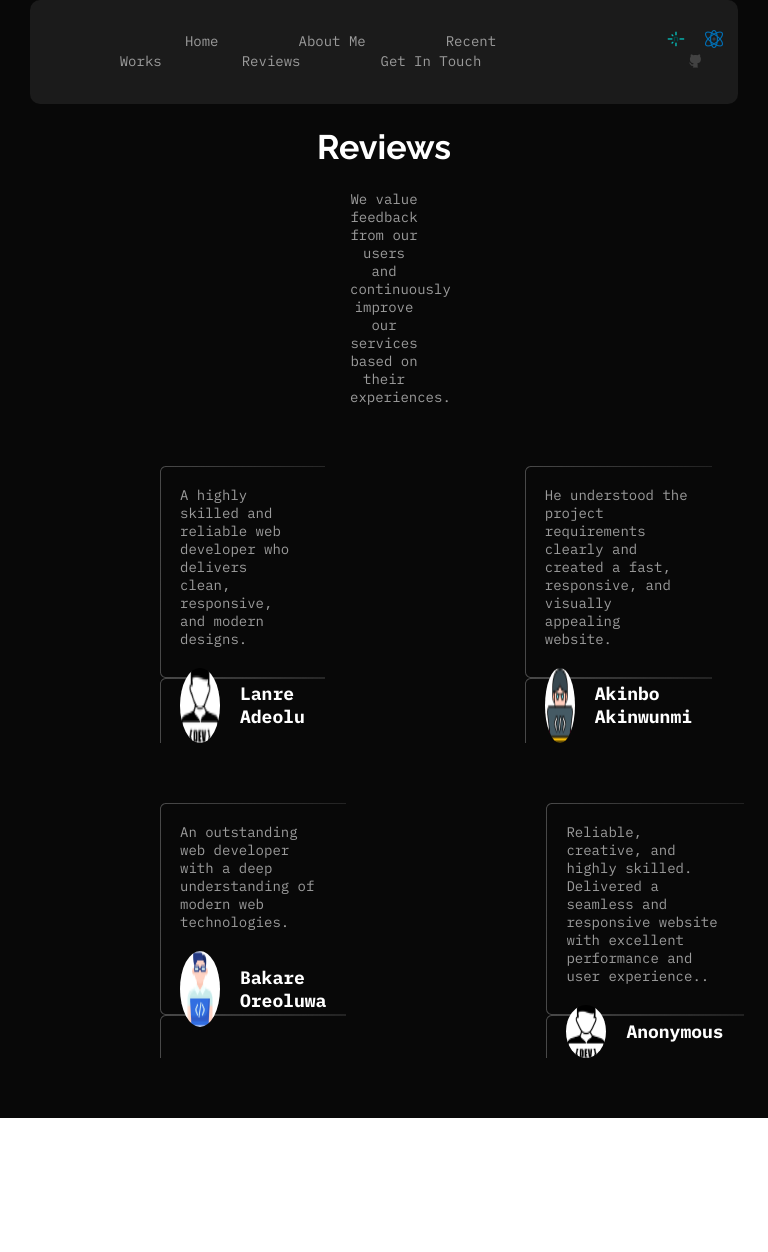
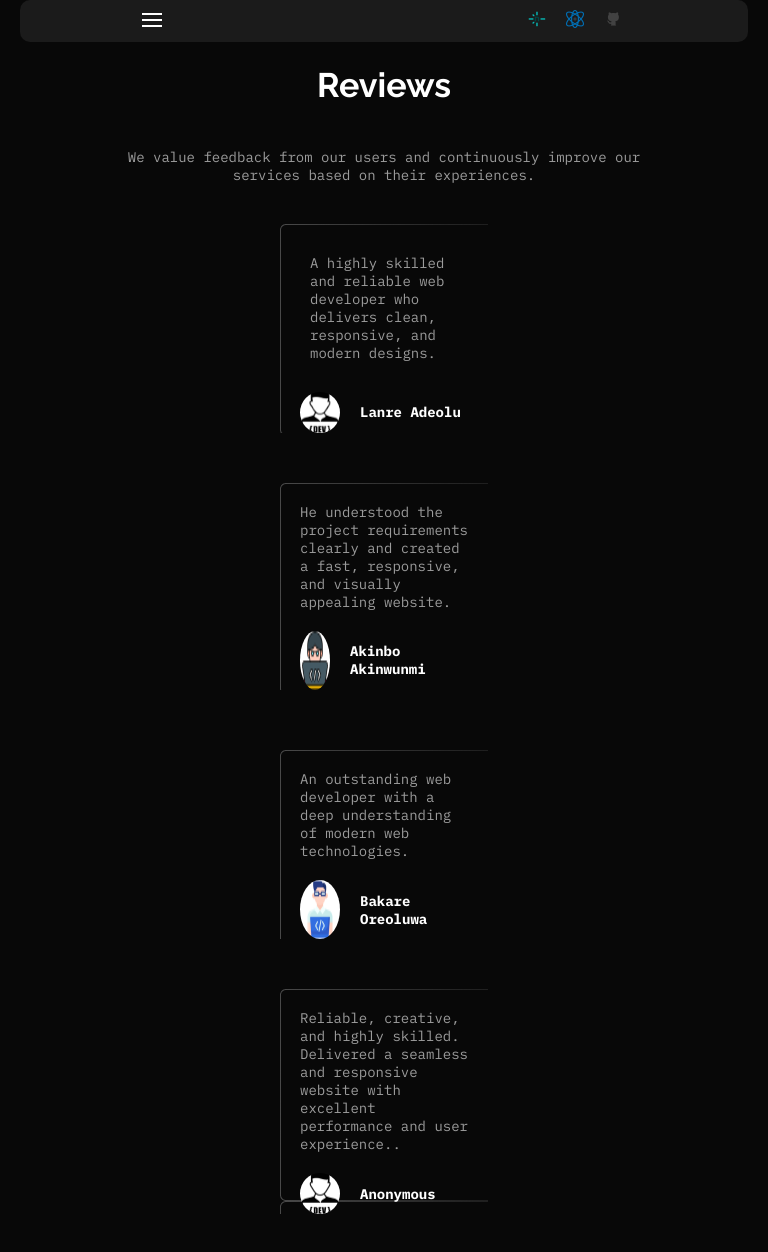
Before and after one commit to ismailidris092-commits/my-portfolio-app, a React (Vite) app: page /Reviews in a window 768 px wide. Shown: the top 1252 px of the page. Before the commit the page ends 1118 px from the top, so only its background shows below. Built offline with nearby package versions, Linux system fonts and the light colour scheme.

Commit message:
new updated portfolio

```diff
--- a/src/App.css
+++ b/src/App.css
@@ -107,11 +107,6 @@ body {
 }
 
 /* ...........ABOUT ME.......... */
-
-/* .aboutMe-container {
-  text-align: center;
-} */
-
 .aboutMe-container h1 {
   text-align: center;
   font-size: 34px;
@@ -479,7 +474,7 @@ body {
   font-size: 12px;
 }
 
-/* Media query fo mobile */
+/* ..........Media query fo mobile..........*/
 @media (max-width: 576px) {
   body {
     margin: 0;
@@ -514,7 +509,7 @@ body {
   }
 
   .nav-logo-container {
-    margin-left: 150px;
+    margin-left: 120px;
   }
 
   .profile-container-body {
@@ -688,8 +683,7 @@ body {
   }
 
   /* ...............Reviews............. */
-  .testimonials-container {
-    text-align: center;
+  .review-container {
     background-color: #080808;
   }
 
@@ -705,28 +699,25 @@ body {
   .testimonials-para {
     font-size: 14px;
     font-weight: 400px;
-    margin: 0 50px;
+    margin: 20px 50px;
     color: #9c9c9c;
-    padding-top: 20px;
   }
 
   .client-section1 {
     display: block;
-    padding: 20px;
-    background-color: #080808;
-    padding-top: 50px;
+    padding: 20px 0;
   }
 
   .client1-container {
     background-image: url(images/Rectangle12.png);
-    margin: 0 90px;
+    margin: 0 50px;
   }
 
   .client1-para {
     font-size: 14px;
     font-weight: 400px;
     margin: 0px;
-    padding: 20px 10px;
+    padding: 20px;
     color: #9c9c9c;
   }
 
@@ -739,7 +730,7 @@ body {
 
   .client2-container {
     background-image: url(images/Rectangle14.png);
-    margin: 0 90px;
+    margin: 0 50px;
     margin-top: 50px;
   }
 
@@ -761,12 +752,11 @@ body {
   .client-section2 {
     display: block;
     padding: 20px 20px 60px 20px;
-    background-color: #080808;
   }
 
   .client3-container {
     background-image: url(images/Rectangle12.png);
-    margin: 0 90px;
+    margin: 0 30px;
     margin-bottom: 50px;
   }
 
@@ -787,8 +777,383 @@ body {
 
   .client4-container {
     background-image: url(images/Rectangle14.png);
+    margin: 0 30px;
+    margin-bottom: 40px;
+  }
+
+  .client4-para {
+    font-size: 14px;
+    font-weight: 400px;
+    margin: 0px;
+    padding: 20px;
+    color: #9c9c9c;
+  }
+
+  .client4-Img-section h2 {
+    font-size: 14px;
+    font-weight: 700px;
+    color: #fff;
+    padding-left: 20px;
+  }
+
+  /* ..........Get In Touch............ */
+  .getInTouch-section {
+    text-align: center;
+  }
+
+  .getInTouch-container h1 {
+    font-family: raleway, serif;
+    font-size: 26px;
+    font-weight: 800px;
+    color: #fff;
+  }
+
+  .getInTouch-para {
+    font-size: 14px;
+    font-weight: 400px;
     margin: 0 90px;
+    color: #9c9c9c;
+  }
+
+  .form-label {
+    display: block;
+    margin-bottom: 10px;
+    color: #ffffff;
+    font-size: 12px;
+    margin-right: 140px;
+  }
+
+  .form-input {
+    width: 34%;
+    padding: 14px;
+    border-radius: 6px;
+    border: none;
+    margin-bottom: 24px;
+    font-size: 12px;
+  }
+
+  .form-text-area {
+    width: 34%;
+    padding: 14px;
+    border-radius: 6px;
+    border: none;
+    height: 100px;
+    font-size: 12px;
+    margin-bottom: 20px;
+  }
+
+  .submit-btn {
+    background-color: #3f8e00;
+    color: #fff;
+    padding: 15px 0;
+    width: 40%;
+    display: block;
+    margin: 0px auto 60px;
+  }
+
+  .footer-text {
+    text-align: center;
+    background-color: #1b1b1b;
+    color: #9c9c9c;
+    padding: 20px 0;
     margin-bottom: 40px;
+    font-size: 12px;
+  }
+}
+
+/* ..........Media query fo Ipad..........*/
+@media (min-width: 577px) and (max-width: 1024px) {
+  body {
+    margin: 0;
+    padding: 0;
+    font-family: IBM Plex Mono, serif;
+  }
+
+  .nav-container {
+    display: flex;
+    justify-content: center;
+    gap: 10px;
+    background-color: #1b1b1b;
+    padding: 10px 0;
+    margin: 0 20px;
+    border-radius: 10px;
+  }
+
+  .hamburger-icon {
+    display: block;
+    margin-right: 30px;
+    background-color: #1b1b1b;
+    border: none;
+  }
+
+  .nav-link a {
+    display: none;
+  }
+
+  .nav-link-mobile a {
+    text-decoration: none;
+    display: block;
+  }
+
+  .nav-logo-container {
+    margin-left: 300px;
+  }
+
+  .profile-container-body {
+    background-color: #080808;
+  }
+
+  .profile-container {
+    text-align: center;
+    padding: 20px 40px;
+    display: block;
+    color: #fff;
+  }
+
+  .profile h1 {
+    font-family: raleway, serif;
+    font-size: 35px;
+    font-weight: 800px;
+  }
+
+  .profile-para {
+    color: #9c9c9c;
+    font-size: 14px;
+    font-weight: 400px;
+    margin: 20px 0px 20px 40px;
+  }
+
+  .profile-start-btn {
+    font-family: IBM Plex Mono, serif;
+    color: #fff;
+    font-size: 14px;
+    font-weight: 700px;
+    background-color: #3f8e00;
+    border: 1px;
+    padding: 21px 20px;
+    margin-top: 20px;
+    margin-bottom: 30px;
+    border-radius: 8px;
+  }
+
+  .profile-img img {
+    margin-left: 0;
+    border-radius: 50%;
+    height: 250px;
+  }
+
+  .work-with-text {
+    color: #fff;
+    font-size: 12px;
+    margin-right: 10px;
+    padding-right: 340px;
+    margin-top: 40px;
+  }
+
+  .work-with-logo-container {
+    display: block;
+    text-align: center;
+  }
+
+  .work-with-logo {
+    margin-left: 10px;
+    padding: 0 0;
+    height: 30px;
+  }
+
+  /* ...........ABOUT ME.......... */
+  .aboutMe-container h1 {
+    text-align: center;
+    font-size: 26px;
+    font-weight: 700px;
+  }
+
+  .aboutMe-section {
+    display: block;
+    margin: 0;
+    text-align: center;
+  }
+
+  .aboutMe-section Img {
+    margin-top: 0px;
+    height: 200px;
+  }
+
+  .aboutMe-para {
+    font-size: 12px;
+    font-weight: 400px;
+    color: #080808;
+    margin: 20px 100px;
+  }
+
+  .aboutMe-btn {
+    background-color: #3f8e00;
+
+    color: #fff6e9;
+    padding: 12px 20px;
+    margin: 10px 50px 40px;
+    border-radius: 5px;
+    border: none;
+    font-size: 14px;
+    font-weight: 700px;
+  }
+
+  /* ...........Recent Work.......... */
+  .recent-work-text {
+    text-align: center;
+    font-size: 26px;
+    font-weight: 700px;
+    margin-bottom: 30px;
+  }
+
+  .icon-angle-left {
+    background-color: #1b1b1b;
+    border: none;
+    position: absolute;
+    left: 4%;
+    top: 9%;
+  }
+
+  .icon-angle-right {
+    background-color: #1b1b1b;
+    border: none;
+    position: absolute;
+    right: 4%;
+    top: 9%;
+  }
+
+  .recentWork-container {
+    display: block;
+  }
+
+  .sunnyside-section {
+    margin-left: 0px;
+    margin-right: 0px;
+    text-align: center;
+  }
+
+  .sunnyside-img {
+    height: 230px;
+  }
+
+  .sunnyside-section h2 {
+    font-size: 23px;
+  }
+
+  .sunnyside-para {
+    height: 0px;
+    margin: 0 90px;
+  }
+
+  .view-code-web-btns {
+    margin: 320px 0 60px 0;
+  }
+
+  .profitPredictor-section {
+    margin-left: 0px;
+    margin-right: 0px;
+    text-align: center;
+  }
+
+  .profitPredictor-img {
+    height: 220px;
+  }
+
+  .profitPredictor-section h2 {
+    font-size: 23px;
+  }
+
+  .profitPredictor-para {
+    margin: 0 100px;
+    padding-bottom: 20px;
+    height: 0px;
+  }
+
+  /* ...............Reviews............. */
+  .review-container {
+    background-color: #080808;
+  }
+
+  .testimonials-para {
+    font-size: 14px;
+    font-weight: 400px;
+    margin: 0 100px;
+    color: #9c9c9c;
+    padding-top: 20px;
+  }
+
+  .client-section1 {
+    display: block;
+    padding: 40px 180px;
+  }
+
+  .client1-container {
+    background-image: url(images/Rectangle12.png);
+  }
+
+  .client1-para {
+    font-size: 14px;
+    font-weight: 400px;
+    margin: 0px;
+    padding: 30px;
+    color: #9c9c9c;
+  }
+
+  .client1-Img-section h2 {
+    font-size: 14px;
+    font-weight: 700px;
+    color: #fff;
+    padding-left: 20px;
+  }
+
+  .client2-container {
+    background-image: url(images/Rectangle14.png);
+    margin-top: 50px;
+  }
+
+  .client2-para {
+    font-size: 14px;
+    font-weight: 400px;
+    margin: 0;
+    padding: 20px;
+    color: #9c9c9c;
+  }
+
+  .client2-Img-section h2 {
+    font-size: 14px;
+    font-weight: 700px;
+    color: #fff;
+    padding-left: 20px;
+  }
+
+  .client-section2 {
+    display: block;
+    padding: 20px 180px;
+  }
+
+  .client3-container {
+    background-image: url(images/Rectangle12.png);
+    margin-bottom: 50px;
+  }
+
+  .client3-para {
+    font-size: 14px;
+    font-weight: 400px;
+    margin: 0;
+    padding: 20px;
+    color: #9c9c9c;
+  }
+
+  .client3-Img-section h2 {
+    font-size: 14px;
+    font-weight: 700px;
+    color: #fff;
+    padding-left: 20px;
+  }
+
+  .client4-container {
+    background-image: url(images/Rectangle14.png);
+    margin-bottom: 50px;
   }
 
   .client4-para {
--- /dev/null
+++ b/src/components/Carousel.css
@@ -0,0 +1,28 @@
+.carousel-container {
+  width: 100%;
+  overflow: hidden;
+  background: #000;
+  padding: 20px 0;
+}
+
+.carousel-track {
+  display: flex;
+  gap: 60px;
+  animation: slide 12s linear infinite;
+}
+
+.carousel-track img {
+  width: 30px;
+  height: auto;
+  object-fit: contain;
+}
+
+/* Animation */
+@keyframes slide {
+  0% {
+    transform: translateX(0);
+  }
+  100% {
+    transform: translateX(50%);
+  }
+}
--- a/src/components/Home.jsx
+++ b/src/components/Home.jsx
@@ -1,5 +1,6 @@
 import React from "react";
 import Profile from "./Profile";
+import "./carousel.css";
 
 function Home() {
   return (
--- a/src/components/Profile.jsx
+++ b/src/components/Profile.jsx
@@ -35,12 +35,24 @@ function Profile() {
       <div className="work-with-logo-container">
         <p className="work-with-text">Worked with</p>
 
-        <img className="work-with-logo" src={html} alt="Html" />
-        <img className="work-with-logo" src={css} alt="Css" />
-        <img className="work-with-logo" src={javascript} alt="Javascript" />
-        <img className="work-with-logo" src={tailwind} alt="Tailwind" />
-        <img className="work-with-logo" src={bootstrap} alt="Bootstrap" />
-        <img className="work-with-logo" src={nextJs} alt="Next-Js" />
+        <div className="carousel-container">
+          <div className="carousel-track">
+            <img src={html} alt="html" />
+            <img src={css} alt="css" />
+            <img src={javascript} alt="javascript" />
+            <img src={tailwind} alt="tailwind" />
+            <img src={bootstrap} alt="bootstrap" />
+            <img src={nextJs} alt="nextjs" />
+
+            {/* Duplicate images for seamless loop */}
+            <img src={html} alt="html" />
+            <img src={css} alt="css" />
+            <img src={javascript} alt="javascript" />
+            <img src={tailwind} alt="tailwind" />
+            <img src={bootstrap} alt="bootstrap" />
+            <img src={nextJs} alt="nextjs" />
+          </div>
+        </div>
       </div>
     </div>
   );
--- a/src/components/Reviews.jsx
+++ b/src/components/Reviews.jsx
@@ -7,7 +7,7 @@ import NavBar from "./NavBar";
 
 function Reviews() {
   return (
-    <>
+    <div className="review-container">
       <div className="testimonials-container">
         <NavBar />
         <h1>Reviews</h1>
@@ -65,7 +65,7 @@ function Reviews() {
           </div>
         </div>
       </section>
-    </>
+    </div>
   );
 }
 
```
